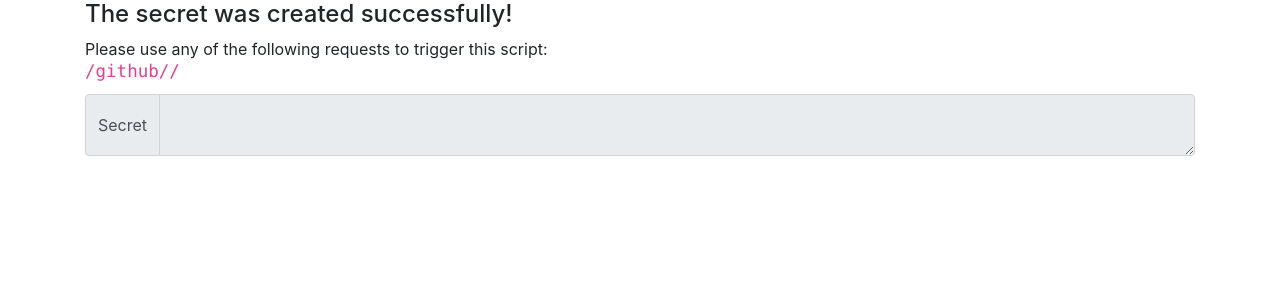
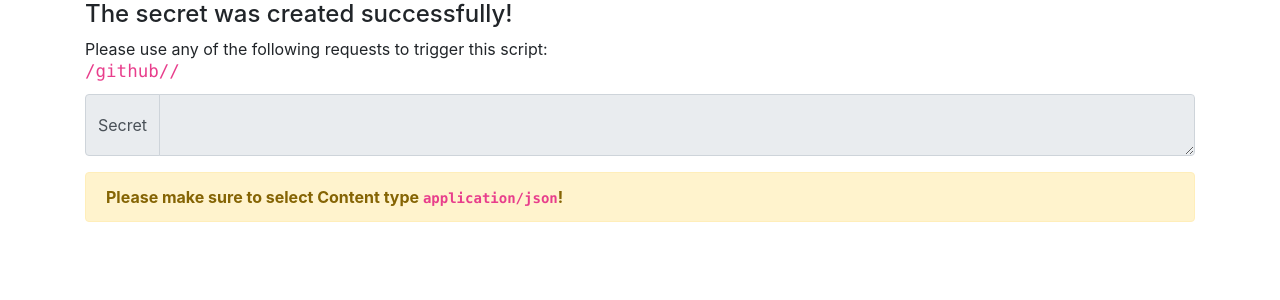
Before and after one commit to nafur/webhooks, a Flask app: template templates/github-token-success.html in a window 1280 px wide. Shown: the top 300 px of the page. Run offline with Flask 2, Linux system fonts and the light colour scheme; the template is opened without the code that fills it, so the values that code supplies are empty; some libraries are stand-ins or nearby versions.

Commit message:
Add warning for github endpoint about content type.

```diff
--- a/templates/github-token-success.html
+++ b/templates/github-token-success.html
@@ -13,4 +13,8 @@ Please use any of the following requests to trigger this script:
 	</div>
 	<textarea  class="form-control" disabled="disabled">{{ token }}</textarea>
 </div>
+
+<div class="alert alert-warning">
+	<strong>Please make sure to select Content type <code>application/json</code>!</strong>
+</div>
 {% endblock %}
```
